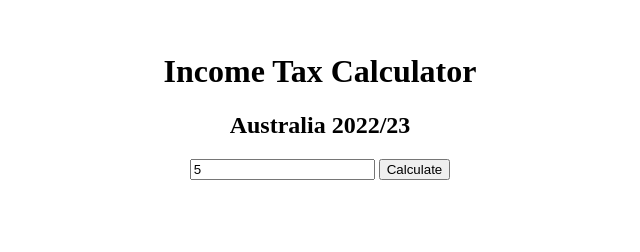
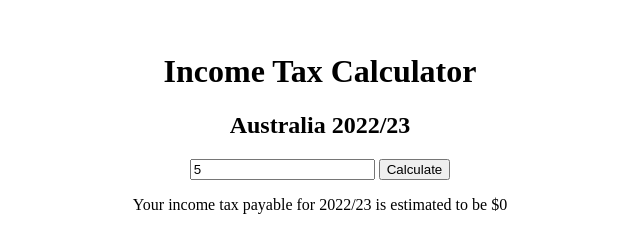
Before and after one commit to JakeHand/income-tax-calculator, a plain HTML site: page index.html in a window 1280 px wide. Both pictures are taken after typing "5" into the empty fields and a click on the button "Calculate". Shown: the whole page, without its empty margins (320-960 px from the left). Drawn offline with Linux system fonts and the light colour scheme.

Commit message:
enabled submitting of form with enter key

```diff
--- a/index.html
+++ b/index.html
@@ -11,8 +11,11 @@
 <body>
     <h1>Income Tax Calculator</h1>
     <h2>Australia 2022/23</h2>
-    <input type="number" placeholder="$0" required id="input" />
-    <button>Calculate</button>
+    <form>
+        <input type="number" placeholder="taxable income..."  id="input" />
+        <button>Calculate</button>
+    </form>
+    <p></p>
 
     <script src="./script.js"></script>
 </body>
--- a/script.js
+++ b/script.js
@@ -1,4 +1,4 @@
-let calculateButton = document.querySelector('button');
+let form = document.querySelector('form');
 
 const taxPayable = function() {
     let taxableIncome = document.getElementById('input').value;
@@ -19,9 +19,8 @@ const taxPayable = function() {
     return incomeTax.toString().replace(/\B(?=(\d{3})+(?!\d))/g, ",");
 }
 
-const addResponse = function() {
+form.addEventListener('submit', (e) => {
+    e.preventDefault();
     let response = document.querySelector('p');
     response.innerHTML = 'Your income tax payable for 2022/23 is estimated to be $' + taxPayable();
-}
-
-calculateButton.addEventListener('click', addResponse);
+});
```
